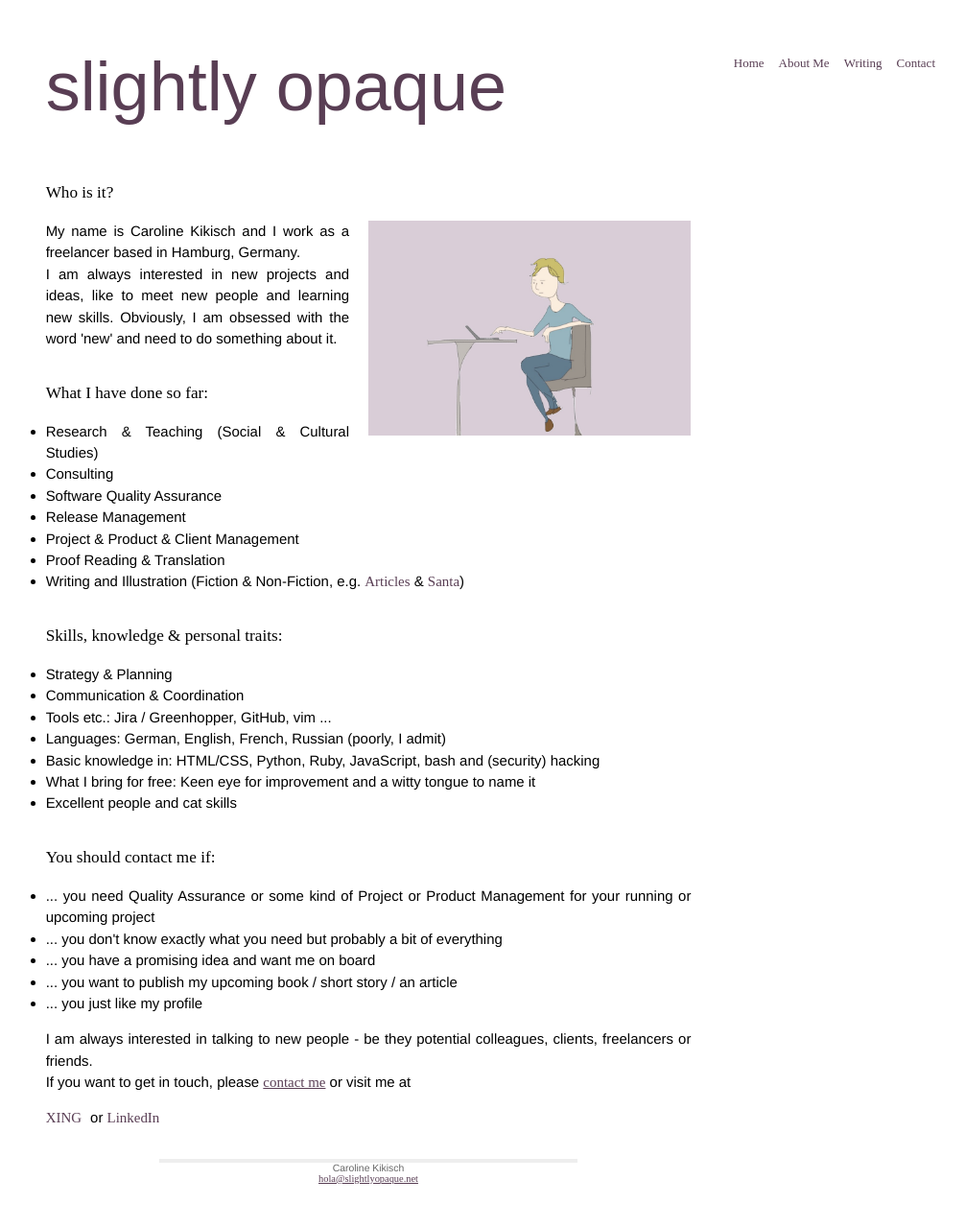
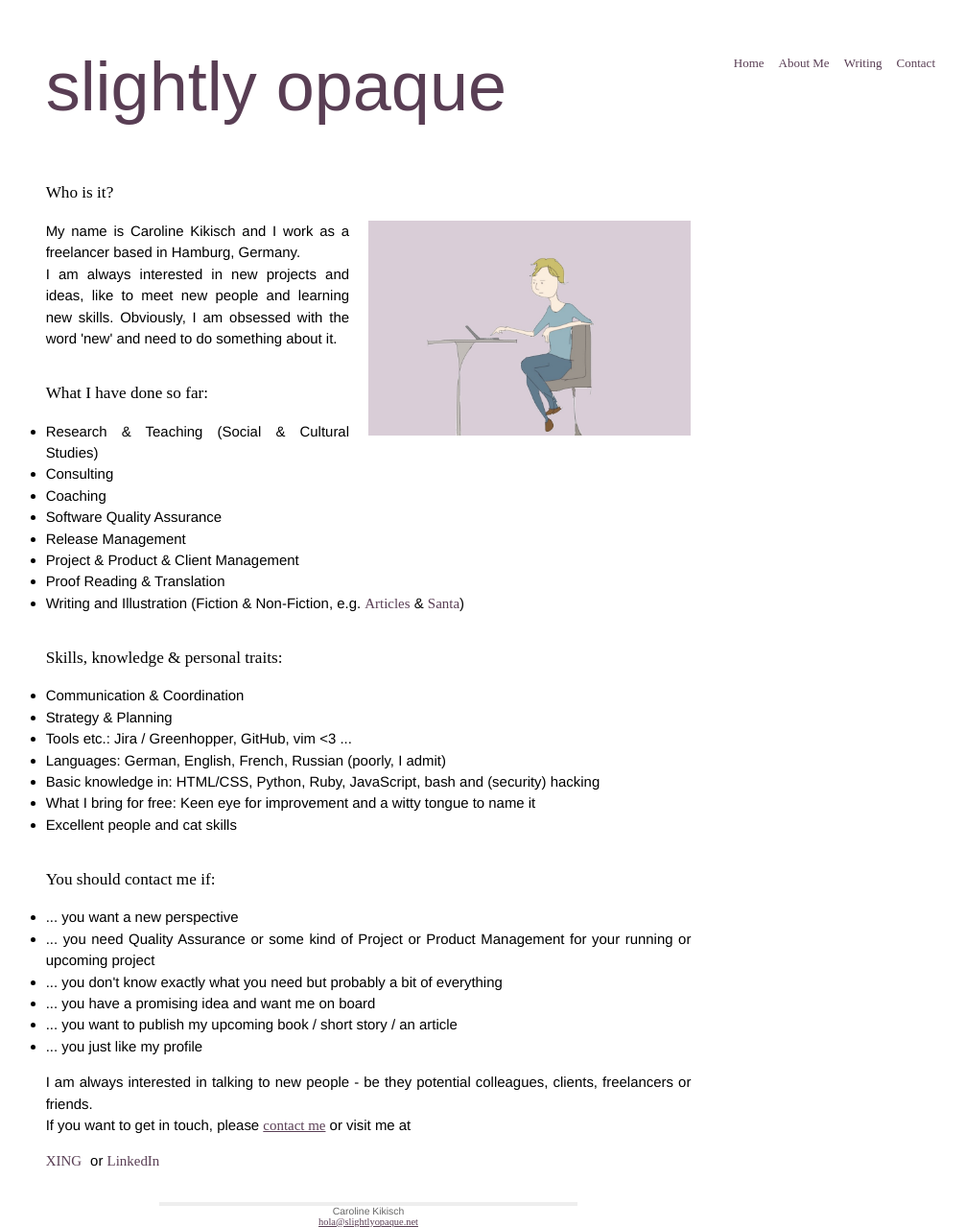
Before and after one commit to slightlyopaque/slightlyopaque_old.github.io, a Jekyll site: the page built from About.html, in a window 1280 px wide. Shown: the whole page at 96% size, without its empty margins (256-1262 px from the left). Built offline with Jekyll 4.4.1, drawn with Linux system fonts in a browser that asks for light colours; before the commit the page ends 1234 px from its top, so only the background shows below that.

Commit message:
update text

```diff
--- a/About.html
+++ b/About.html
@@ -19,6 +19,7 @@ I am always interested in new projects and ideas, like to meet new people and le
 <ul>
 	<li>Research & Teaching (Social & Cultural Studies)</li>
 	<li>Consulting</li>
+	<li>Coaching</li>
 	<li>Software Quality Assurance</li>
 	<li>Release Management</li>
 	<li>Project & Product & Client Management</li>
@@ -29,9 +30,9 @@ I am always interested in new projects and ideas, like to meet new people and le
 
 <h1>Skills, knowledge & personal traits:</h1>
 <ul>
+	<li>Communication & Coordination</li>
 	<li>Strategy & Planning</li>
-	<li>Communication & Coordination</li>
-	<li>Tools etc.: Jira / Greenhopper, GitHub, vim ...</li>
+	<li>Tools etc.: Jira / Greenhopper, GitHub, vim <3 ...</li>
 	<li>Languages: German, English, French, Russian (poorly, I admit)</li>
 	<li>Basic knowledge in: HTML/CSS, Python, Ruby, JavaScript, bash and (security) hacking</li>
 	<li>What I bring for free: Keen eye for improvement and a witty tongue to name it</li>
@@ -40,6 +41,7 @@ I am always interested in new projects and ideas, like to meet new people and le
 
 <h1>You should contact me if:</h1>
 <ul>
+	<li>... you want a new perspective</li>
 	<li>... you need Quality Assurance or some kind of Project or Product Management for your running or upcoming project</li>
 	<li>... you don't know exactly what you need but probably a bit of everything</li>
 	<li>... you have a promising idea and want me on board</li>
```
